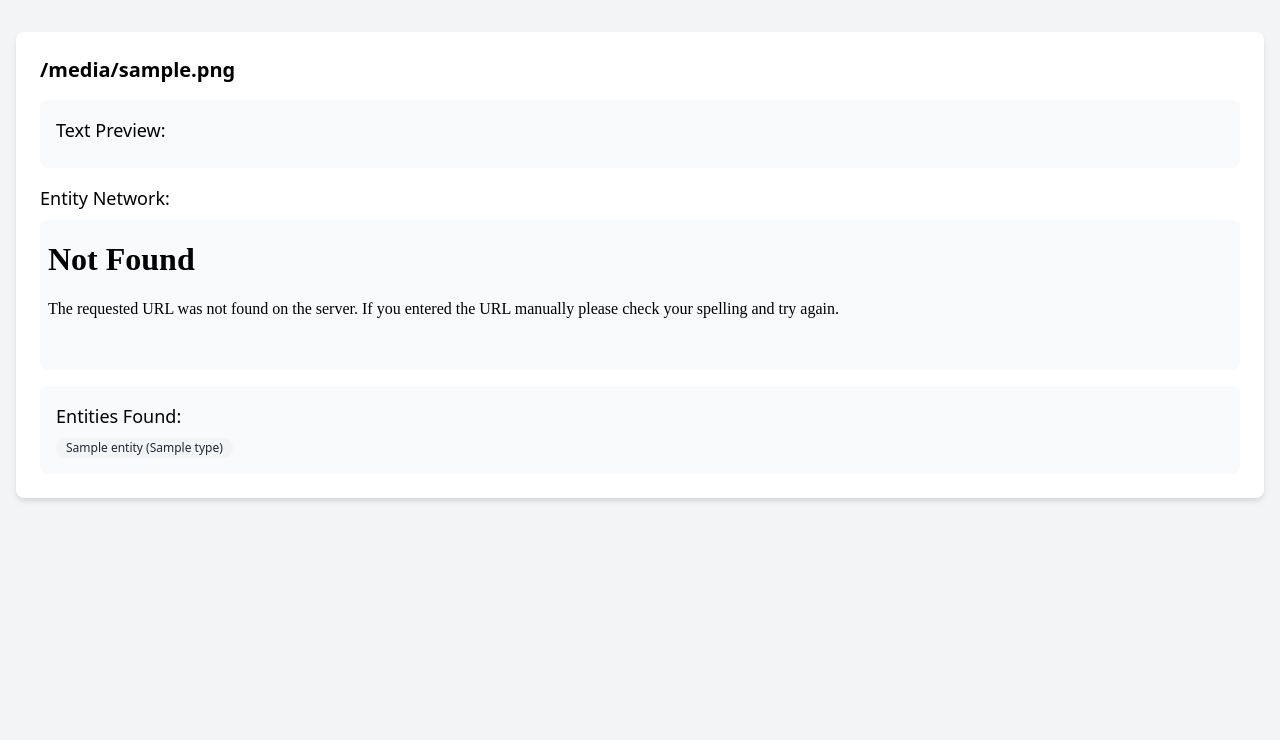
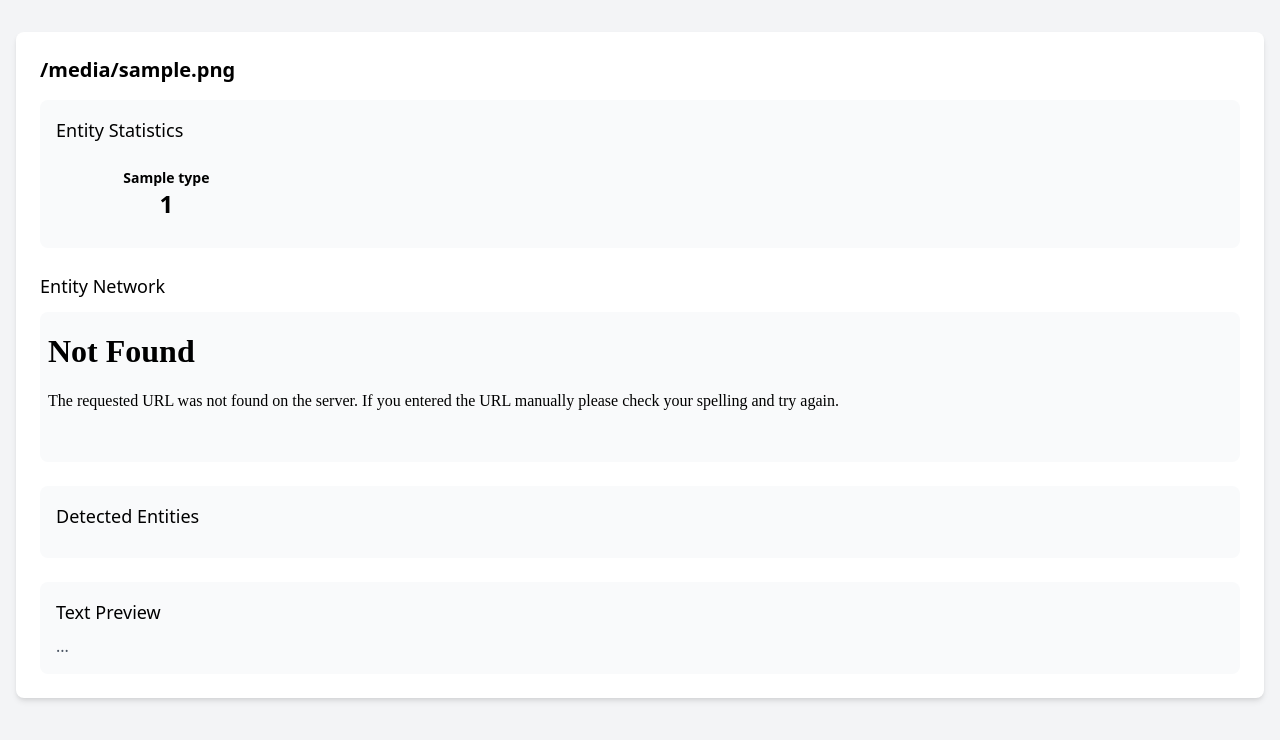
Before and after one commit to StergiosCha/NATS, a Flask app: template app/templates/results.html in a window 1280 px wide. Shown: the part 60-800 px from the top of the page. Run offline with Flask 2, Linux system fonts and the light colour scheme; the template is opened without the code that fills it: most values are stand-ins (such as "Sample title", 1, 10 or a date in 2020); some libraries are stand-ins or nearby versions.

Commit message:
Update results.html

```diff
--- a/app/templates/results.html
+++ b/app/templates/results.html
@@ -7,15 +7,27 @@
     <div class="bg-white rounded-lg shadow-md p-6">
         <h2 class="text-xl font-bold mb-4">{{ filename }}</h2>
 
-        <!-- Text Preview -->
-        <div class="mb-4 bg-gray-50 p-4 rounded-lg">
-            <h3 class="text-lg font-medium mb-2">Text Preview:</h3>
-            <p class="text-gray-600">{{ data.preview }}</p>
+        <!-- Entity Statistics -->
+        <div class="mb-6 bg-gray-50 p-4 rounded-lg">
+            <h3 class="text-lg font-medium mb-3">Entity Statistics</h3>
+            <div class="grid grid-cols-2 md:grid-cols-5 gap-4">
+                {% for type, count in data.entity_counts.items() %}
+                <div class="p-3 rounded-lg text-center
+                    {% if type == 'PERSON' %} bg-yellow-100 text-yellow-800
+                    {% elif type == 'ORG' %} bg-blue-100 text-blue-800
+                    {% elif type in ['LOC', 'GPE'] %} bg-green-100 text-green-800
+                    {% elif type == 'DATE' %} bg-purple-100 text-purple-800
+                    {% endif %}">
+                    <div class="text-sm font-semibold">{{ type }}</div>
+                    <div class="text-2xl font-bold">{{ count }}</div>
+                </div>
+                {% endfor %}
+            </div>
         </div>
 
         <!-- Entity Network -->
-        <div class="mb-4">
-            <h3 class="text-lg font-medium mb-2">Entity Network:</h3>
+        <div class="mb-6">
+            <h3 class="text-lg font-medium mb-3">Entity Network</h3>
             <div class="bg-gray-50 rounded-lg overflow-hidden">
                 <iframe src="{{ url_for('static', filename=data.network_path) }}"
                         class="w-full h-[600px] border-0">
@@ -25,25 +37,33 @@
 
         <!-- Entity List -->
         <div class="bg-gray-50 p-4 rounded-lg">
-            <h3 class="text-lg font-medium mb-2">Entities Found:</h3>
-            <div class="flex flex-wrap gap-2">
-                {% for entity, type in data.entities.items() %}
-                <span class="inline-flex items-center px-2.5 py-0.5 rounded-full text-xs font-medium
-                           {% if type == 'PERSON' %}
-                             bg-blue-100 text-blue-800
-                           {% elif type == 'ORG' %}
-                             bg-green-100 text-green-800
-                           {% elif type == 'LOC' or type == 'GPE' %}
-                             bg-yellow-100 text-yellow-800
-                           {% elif type == 'DATE' %}
-                             bg-purple-100 text-purple-800
-                           {% else %}
-                             bg-gray-100 text-gray-800
-                           {% endif %}">
-                    {{ entity }} ({{ type }})
-                </span>
-                {% endfor %}
+            <h3 class="text-lg font-medium mb-3">Detected Entities</h3>
+            {% for type in ['PERSON', 'LOC', 'GPE', 'ORG', 'DATE'] %}
+            {% set entities = data.entities.items()|selectattr('1', 'equalto', type)|list %}
+            {% if entities %}
+            <div class="mb-4">
+                <h4 class="text-md font-medium mb-2">{{ type }}:</h4>
+                <div class="flex flex-wrap gap-2">
+                    {% for entity, _ in entities %}
+                    <span class="inline-flex items-center px-2.5 py-0.5 rounded-full text-xs font-medium
+                        {% if type == 'PERSON' %} bg-yellow-100 text-yellow-800
+                        {% elif type == 'ORG' %} bg-blue-100 text-blue-800
+                        {% elif type in ['LOC', 'GPE'] %} bg-green-100 text-green-800
+                        {% elif type == 'DATE' %} bg-purple-100 text-purple-800
+                        {% endif %}">
+                        {{ entity }}
+                    </span>
+                    {% endfor %}
+                </div>
             </div>
+            {% endif %}
+            {% endfor %}
+        </div>
+
+        <!-- Text Preview -->
+        <div class="mt-6 bg-gray-50 p-4 rounded-lg">
+            <h3 class="text-lg font-medium mb-2">Text Preview</h3>
+            <p class="text-gray-600">{{ data.preview }}...</p>
         </div>
     </div>
     {% endfor %}
```
